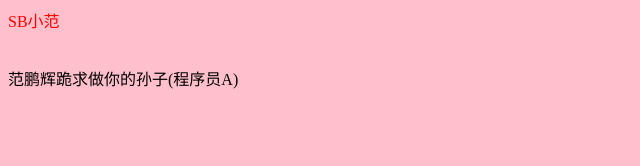
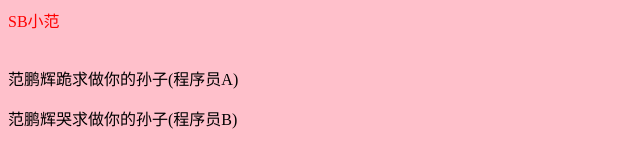
Before and after one commit to sf-sf/sf-sf.github.io, a plain HTML site: page index.html in a window 1280 px wide. Shown: the whole page, without its empty margins (0-640 px from the left). Drawn offline with Linux system fonts and the light colour scheme.

Commit message:
程序员B

```diff
--- a/index.html
+++ b/index.html
@@ -10,5 +10,6 @@
     <div>SB小范</div>
     <img src="images/1.png" alt=""/>
     <p>范鹏辉跪求做你的孙子(程序员A)</p>
+    <p>范鹏辉哭求做你的孙子(程序员B)</p>
 </body>
 </html>
```
